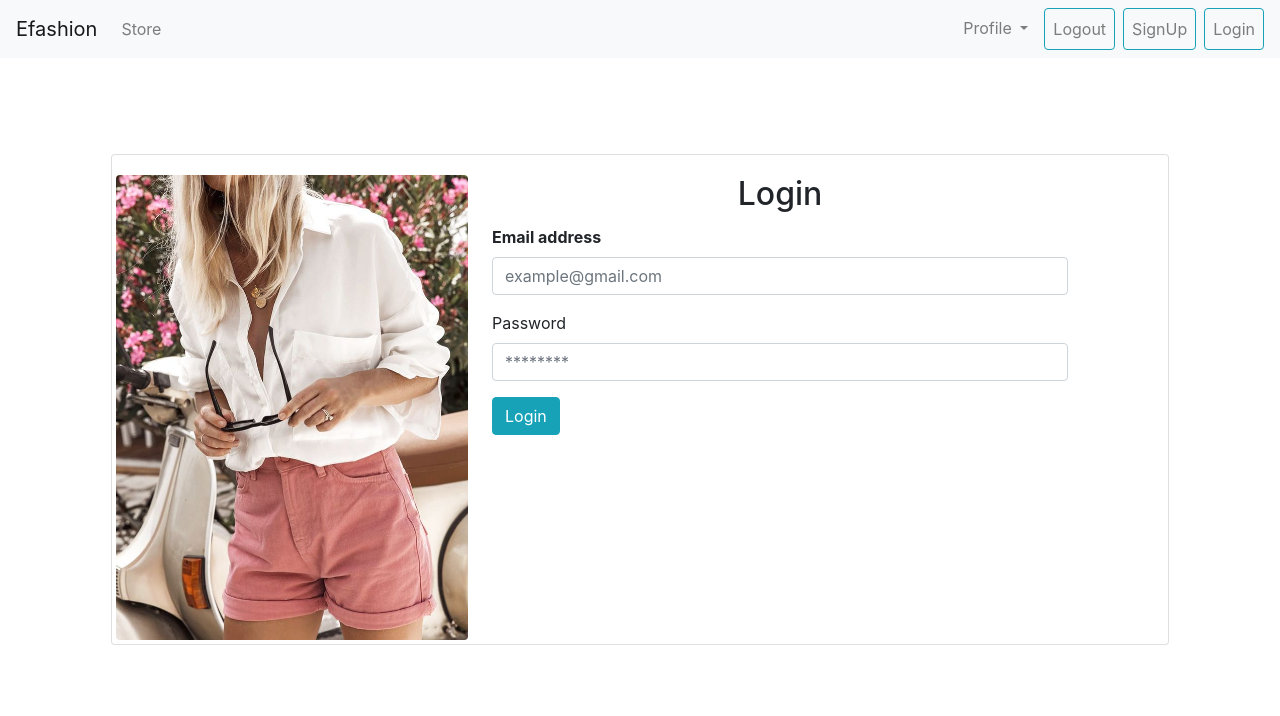
After one commit to sangitamuleva/efashion_store_django, a Django app: page /login/ in a window 1280 px wide. The commit adds this page. Shown: the top 716 px of the page. Run offline with Django 3.2, Linux system fonts and the light colour scheme.

Commit message:
login and registration with validations

```diff
--- a/eshop_project/settings.py
+++ b/eshop_project/settings.py
@@ -122,6 +122,8 @@ USE_TZ = True
 STATIC_URL = '/static/'
 
 
+STATICFILES_DIRS=(os.path.join(BASE_DIR,'static'),)
+
 MEDIA_URL = '/images/products/'
 
 MEDIA_ROOT = BASE_DIR
--- a/store/admin.py
+++ b/store/admin.py
@@ -1,6 +1,8 @@
 from django.contrib import admin
 from .models.product import Product
 from .models.category import Category
+from .models.customer import Customer
+
 # Register your models here.
 
 class AdminProduct(admin.ModelAdmin):
@@ -11,3 +13,4 @@ class AdminCategory(admin.ModelAdmin):
 
 admin.site.register(Product,AdminProduct)
 admin.site.register(Category,AdminCategory)
+admin.site.register(Customer)
--- a/store/models/category.py
+++ b/store/models/category.py
@@ -1,5 +1,5 @@
 from django.db import models
-
+# from .product import Product
 # Create your models here.
 class Category(models.Model):
     name=models.CharField(max_length=200)
--- a/store/templates/base.html
+++ b/store/templates/base.html
@@ -0,0 +1,44 @@
+<!DOCTYPE html>
+<html lang="en">
+	<head>
+		<!-- Required meta tags -->
+		<meta charset="utf-8" />
+		<meta
+			name="viewport"
+			content="width=device-width, initial-scale=1, shrink-to-fit=no"
+		/>
+
+		<!-- Bootstrap CSS -->
+		<link
+			rel="stylesheet"
+			href="https://cdn.jsdelivr.net/npm/bootstrap@4.5.3/dist/css/bootstrap.min.css"
+			integrity="sha384-TX8t27EcRE3e/ihU7zmQxVncDAy5uIKz4rEkgIXeMed4M0jlfIDPvg6uqKI2xXr2"
+			crossorigin="anonymous"
+		/>
+
+		<title>Efashion Shopping store</title>
+	</head>
+	<body>
+		<!-- Navbar -->
+		{% include 'navbar.html' %}
+		<!-- navbar -->
+		{% block content %}
+        {% endblock content %}
+		<script
+			src="https://code.jquery.com/jquery-3.5.1.slim.min.js"
+			integrity="sha384-DfXdz2htPH0lsSSs5nCTpuj/zy4C+OGpamoFVy38MVBnE+IbbVYUew+OrCXaRkfj"
+			crossorigin="anonymous"
+		></script>
+		<script
+			src="https://cdn.jsdelivr.net/npm/bootstrap@4.5.3/dist/js/bootstrap.bundle.min.js"
+			integrity="sha384-ho+j7jyWK8fNQe+A12Hb8AhRq26LrZ/JpcUGGOn+Y7RsweNrtN/tE3MoK7ZeZDyx"
+			crossorigin="anonymous"
+		></script>
+
+		<!-- Option 2: jQuery, Popper.js, and Bootstrap JS
+    <script src="https://code.jquery.com/jquery-3.5.1.slim.min.js" integrity="sha384-DfXdz2htPH0lsSSs5nCTpuj/zy4C+OGpamoFVy38MVBnE+IbbVYUew+OrCXaRkfj" crossorigin="anonymous"></script>
+    <script src="https://cdn.jsdelivr.net/npm/popper.js@1.16.1/dist/umd/popper.min.js" integrity="sha384-9/reFTGAW83EW2RDu2S0VKaIzap3H66lZH81PoYlFhbGU+6BZp6G7niu735Sk7lN" crossorigin="anonymous"></script>
+    <script src="https://cdn.jsdelivr.net/npm/bootstrap@4.5.3/dist/js/bootstrap.min.js" integrity="sha384-w1Q4orYjBQndcko6MimVbzY0tgp4pWB4lZ7lr30WKz0vr/aWKhXdBNmNb5D92v7s" crossorigin="anonymous"></script>
+    -->
+	</body>
+</html>
--- /dev/null
+++ b/store/templates/login.html
@@ -0,0 +1,55 @@
+{% extends 'base.html' %} {% load static %} {% block content %}
+<div class="container-fluid">
+	<div class="p-5 m-5">
+		<div class="card mb-4">
+			<div class="row no-gutters">
+				<div class="col-md-4 m-1 pt-3">
+					<img
+						src="{% static '/img/login_img.jpg' %}"
+						class="card-img rounded"
+						alt="..."
+					/>
+				</div>
+				<div class="col-md-7">
+					<div class="card-body">
+						<h2 class="card-title text-center">Login</h2>
+
+						<div>
+                            {% if error %}
+							<div class="alert alert-danger" role="alert">{{error}}</div>
+							{% endif %}
+							<form method='POST'>
+                                {%csrf_token%}
+                                <div class="form-group">
+									<label for="email"><b>Email address</b></label>
+									<input
+										type="email"
+										class="form-control"
+										id="email"
+										name="email"
+                                        placeholder="example@gmail.com"
+									/>
+
+								</div>
+
+								<div class="form-group">
+									<label for="password">Password</label>
+									<input
+										type="password"
+										class="form-control"
+                                        name='password'
+										id="password"
+                                         placeholder="********"
+									/>
+								</div>
+
+								<button type="submit" class="btn btn-info">Login</button>
+							</form>
+						</div>
+					</div>
+				</div>
+			</div>
+		</div>
+	</div>
+</div>
+{% endblock content %}
--- /dev/null
+++ b/store/templates/navbar.html
@@ -0,0 +1,66 @@
+<nav class="navbar navbar-expand-lg navbar-light bg-light">
+			<a class="navbar-brand" href="#">Efashion</a>
+			<button
+				class="navbar-toggler"
+				type="button"
+				data-toggle="collapse"
+				data-target="#navbarSupportedContent"
+				aria-controls="navbarSupportedContent"
+				aria-expanded="false"
+				aria-label="Toggle navigation"
+			>
+				<span class="navbar-toggler-icon"></span>
+			</button>
+
+			<div class="collapse navbar-collapse" id="navbarSupportedContent">
+				<ul class="navbar-nav mr-auto">
+					<li class="nav-item">
+						<a class="nav-link" href="{% url 'index' %}">Store <span class="sr-only"></span></a>
+					</li>
+				</ul>
+
+				<ul class="navbar-nav my-2 my-lg-0">
+					<li class="nav-item dropdown">
+						<a
+							class="nav-link dropdown-toggle"
+							href="#"
+							id="navbarDropdown"
+							role="button"
+							data-toggle="dropdown"
+							aria-haspopup="true"
+							aria-expanded="false"
+						>
+							Profile
+						</a>
+						<div class="dropdown-menu" aria-labelledby="navbarDropdown">
+							<a class="dropdown-item" href="#">Action</a>
+							<a class="dropdown-item" href="#">Another action</a>
+							<div class="dropdown-divider"></div>
+							<a class="dropdown-item" href="#">Something else here</a>
+						</div>
+					</li>
+
+					<li class="nav-item">
+						<a
+							class="nav-link btn btn-outline-info my-2 my-sm-0 ml-2"
+							href="#"
+							>Logout</a
+						>
+					</li>
+					<li class="nav-item">
+						<a
+							class="nav-link btn btn-outline-info my-2 my-sm-0 ml-2"
+							href="{% url 'signup' %}"
+							>SignUp </a
+						>
+					</li>
+					<li class="nav-item">
+						<a
+							class="nav-link btn btn-outline-info my-2 my-sm-0 ml-2"
+							href="{% url 'login' %}"
+							>Login </a
+						>
+					</li>
+				</ul>
+			</div>
+		</nav>
--- a/store/urls.py
+++ b/store/urls.py
@@ -1,7 +1,8 @@
 
 from django.urls import path,include
-from .views import index
+from .views import *
 urlpatterns = [
-
-    path('',index,name='index')
+       path('',index,name='index'),
+       path('signup/',signup,name='signup'),
+       path('login/',login,name='login'),
 ]
--- a/store/views.py
+++ b/store/views.py
@@ -1,7 +1,98 @@
-from django.shortcuts import render
+from django.shortcuts import render,redirect
+from django.contrib.auth.hashers import make_password,check_password
 from .models.product import Product
+from .models.category import Category
+from .models.customer import Customer
 # Create your views here.
 def index(request):
-    products=Product.objects.all()
-    context={'products':products}
+
+    categories=Category.objects.all()
+    category_id= request.GET.get('category')
+
+    if category_id:
+        products=Product.objects.filter(category=category_id)
+    else:
+        products=Product.objects.all()
+
+
+    context={'products':products,'categories':categories}
     return render(request,'index.html',context)
+
+def signup(request):
+    context={}
+    if request.method == 'POST':
+        first_name=request.POST.get('first_name')
+        last_name=request.POST.get('last_name')
+        phone=request.POST.get('phone')
+        email=request.POST.get('email')
+        password=request.POST.get('password')
+
+        value = {
+            'first_name': first_name,
+            'last_name': last_name,
+            'phone': phone,
+            'email': email
+        }
+        # validations
+        error_message=None
+
+        customer=Customer(first_name=first_name,
+                                last_name=last_name,
+                                email=email,
+                                phone=phone,
+                                password=password)
+
+        if (not first_name):
+            error_message = "First Name Required !!"
+        elif len(first_name) < 4:
+            error_message = 'First Name must be 4 char long or more'
+        elif not last_name:
+            error_message = 'Last Name Required'
+        elif len(last_name) < 4:
+            error_message = 'Last Name must be 4 char long or more'
+        elif not phone:
+            error_message = 'Phone Number required'
+        elif len(phone) < 10:
+            error_message = 'Phone Number must be 10 char Long'
+        elif len(password) < 6:
+            error_message = 'Password must be 6 char long'
+
+        elif customer.check_email_exist():
+            error_message = 'Email Address Already Registered..'
+        if not error_message:
+                customer.password=make_password(customer.password)
+                customer.save()
+
+                return redirect(index)
+        else :
+            context['error']=error_message
+            context['values']= value
+            return render(request,'signup.html',context)
+
+    return render(request,'signup.html',context)
+
+def login(request):
+    context={}
+    if request.method == 'POST':
+        email=request.POST.get('email')
+        password=request.POST.get('password')
+
+        customer=Customer.get_customer_by_email(email)
+        print(customer.password)
+        error_message=None
+
+        if customer:
+            password_flag=check_password(password,customer.password)
+
+            if password_flag:
+                return redirect('index')
+            else:
+                error_message='Email or Password incorrect !!'
+        else:
+            error_message='Email or Password incorrect !!'
+
+        print(customer)
+        context['error']=error_message
+        return render(request,'login.html',context)
+
+    return render(request,'login.html',context)
```
Also changed, not shown: store/models/customer.py (added, +24 -0 lines), store/models/product.py (+7 -0 lines), store/templates/index.html (+22 -107 lines), store/templates/signup.html (added, +88 -0 lines), static/img/login_img.jpg (added), static/img/signup_img.jpg (added), store/migrations/0004_customer.py (added).
